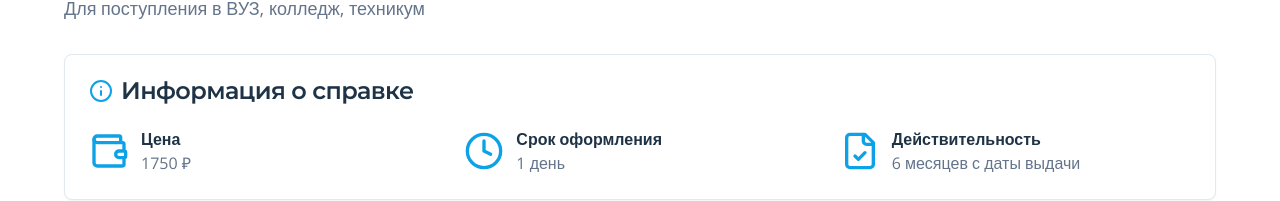
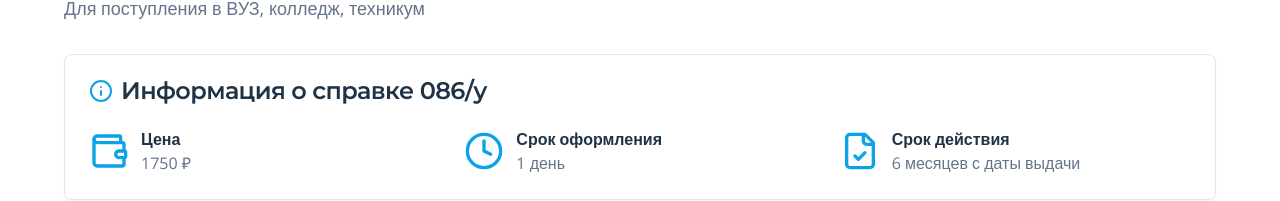
Before and after one commit to pr-poehali-dev/clinic-design-easymed, a React (Vite) app: page /certificate-086 in a window 1280 px wide. Shown: the part 211-412 px from the top of the page. Built offline with nearby package versions, Linux system fonts and the light colour scheme.

Commit message:
Обновление сведений о справке

```diff
--- a/src/pages/Certificate086.tsx
+++ b/src/pages/Certificate086.tsx
@@ -72,7 +72,7 @@ const Certificate086 = () => {
             <CardHeader>
               <CardTitle className="flex items-center gap-2">
                 <Icon name="Info" className="text-primary" size={24} />
-                Информация о справке
+                Информация о справке 086/у
               </CardTitle>
             </CardHeader>
             <CardContent>
@@ -94,7 +94,7 @@ const Certificate086 = () => {
                 <div className="flex items-start gap-3">
                   <Icon name="FileCheck" className="text-primary mt-1" size={40} />
                   <div>
-                    <p className="font-semibold">Действительность</p>
+                    <p className="font-semibold">Срок действия</p>
                     <p className="text-muted-foreground">6 месяцев с даты выдачи</p>
                   </div>
                 </div>
```
